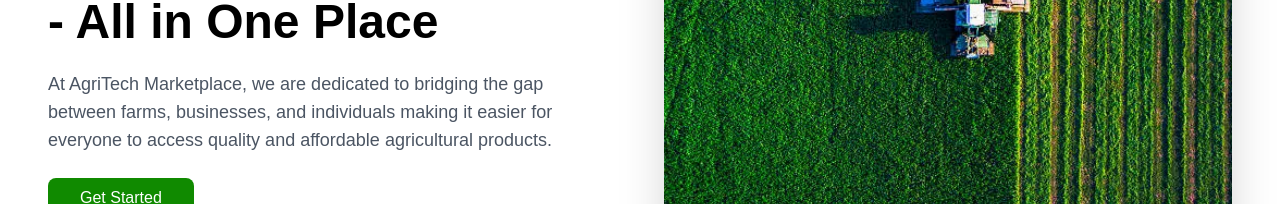
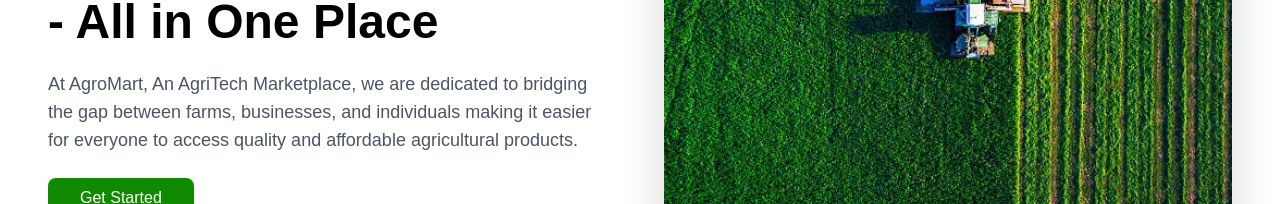
Before and after one commit to Youssoufai/agromart, a Next.js app: page / in a window 1280 px wide. Shown: the part 404-608 px from the top of the page. Built offline with nearby package versions, Linux system fonts and the light colour scheme; no server answers; a web font is replaced by a local one.

Commit message:
Marketing

```diff
--- a/app/components/about.tsx
+++ b/app/components/about.tsx
@@ -59,7 +59,7 @@
                 </motion.div>
 
                 <div className="w-full md:w-1/2 relative h-[400px] md:h-[600px]">
-                    {/* Top image */}
+
                     <motion.div
                         initial={{ opacity: 0, y: -50 }}
                         whileInView={{ opacity: 1, y: 0 }}
@@ -79,7 +79,7 @@
                         />
                     </motion.div>
 
-                    {/* Middle image */}
+
                     <motion.div
                         initial={{ opacity: 0, x: 50 }}
                         whileInView={{ opacity: 1, x: 0 }}
@@ -99,7 +99,7 @@
                         />
                     </motion.div>
 
-                    {/* Bottom image */}
+
                     <motion.div
                         initial={{ opacity: 0, y: 50 }}
                         whileInView={{ opacity: 1, y: 0 }}
--- a/app/components/hero.tsx
+++ b/app/components/hero.tsx
@@ -22,9 +22,9 @@
                         transition={{ duration: 0.5, delay: 0.5 }}
                         className="text-color3"
                     >
-                        Farmers
+                        Farmers,
                     </motion.span>,
-                    Supplying Businesses{' '}
+                    Supplying Businesses{' '},
                     <span className="hidden md:inline">
                         <br />
                     </span>
@@ -44,7 +44,7 @@
                     transition={{ duration: 0.7, delay: 0.4 }}
                     className="text-gray-600 text-sm md:text-base lg:text-lg max-w-2xl leading-relaxed"
                 >
-                    At AgriTech Marketplace, we are dedicated to bridging the gap between farms, businesses, and individuals
+                    At AgroMart, An AgriTech Marketplace, we are dedicated to bridging the gap between farms, businesses, and individuals
                     making it easier for everyone to access quality and affordable agricultural products.
                 </motion.p>
 
```
